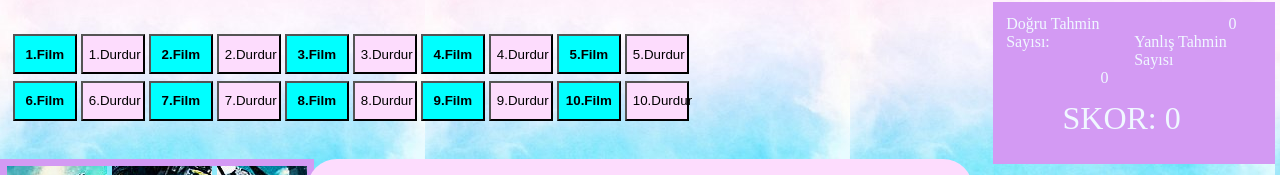
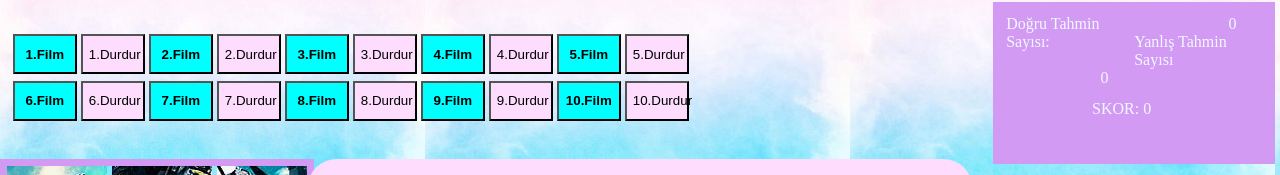
Before and after one commit to ozlemarslann/ozlemarslann.github.io, a plain HTML site: page index.html in a window 1280 px wide. Shown: the part 97-272 px from the top of the page. Drawn offline with Linux system fonts and the light colour scheme.

Commit message:
Update index.html

```diff
--- a/index.html
+++ b/index.html
@@ -379,7 +379,7 @@
     <div id="skor_tuvali" style=" padding: 1%;  margin-top: 5px; width: 20%;top:10%;margin-top: 1.5%;height: 17%;background-color: rgb(211, 154, 243);right: 5px; color: aliceblue;position: absolute;font-size: 1em;">
         <div class="dogru_yanlis_sayisi" style="font-size: medium;text-align: left;width: 50%;float: left;">Doğru Tahmin Sayısı: </div> <div id="dogru_sayisi" style=" text-align: right;width: 40%;float: left;">0</div>
         <div class="dogru_yanlis_sayisi" style="font-size: medium;text-align: left;width: 50%;float: left;">Yanlış Tahmin Sayısı</div> <div id="yanlis_sayisi" style=" text-align: right;width: 40%;float: left;">0</div>
-        <div id="puan" style=" text-align: center;font-size: 2em;width: 80%;margin: 13px; float: left;">SKOR: <span id="puan_sayisi">0</div></div>
+        <div id="puan" style=" text-align: center;font-size: 1em;width: 80%;margin: 13px; float: left;">SKOR: <span id="puan_sayisi">0</div></div>
     </div>
     <!-- soru metninin ve şıkların bir arada bulunması gereklidir.
     bunu yapapilmek için genel bir soru_tuvali isimli div tanımlanır uygun biçimlendirmeler yapılır -->
```
